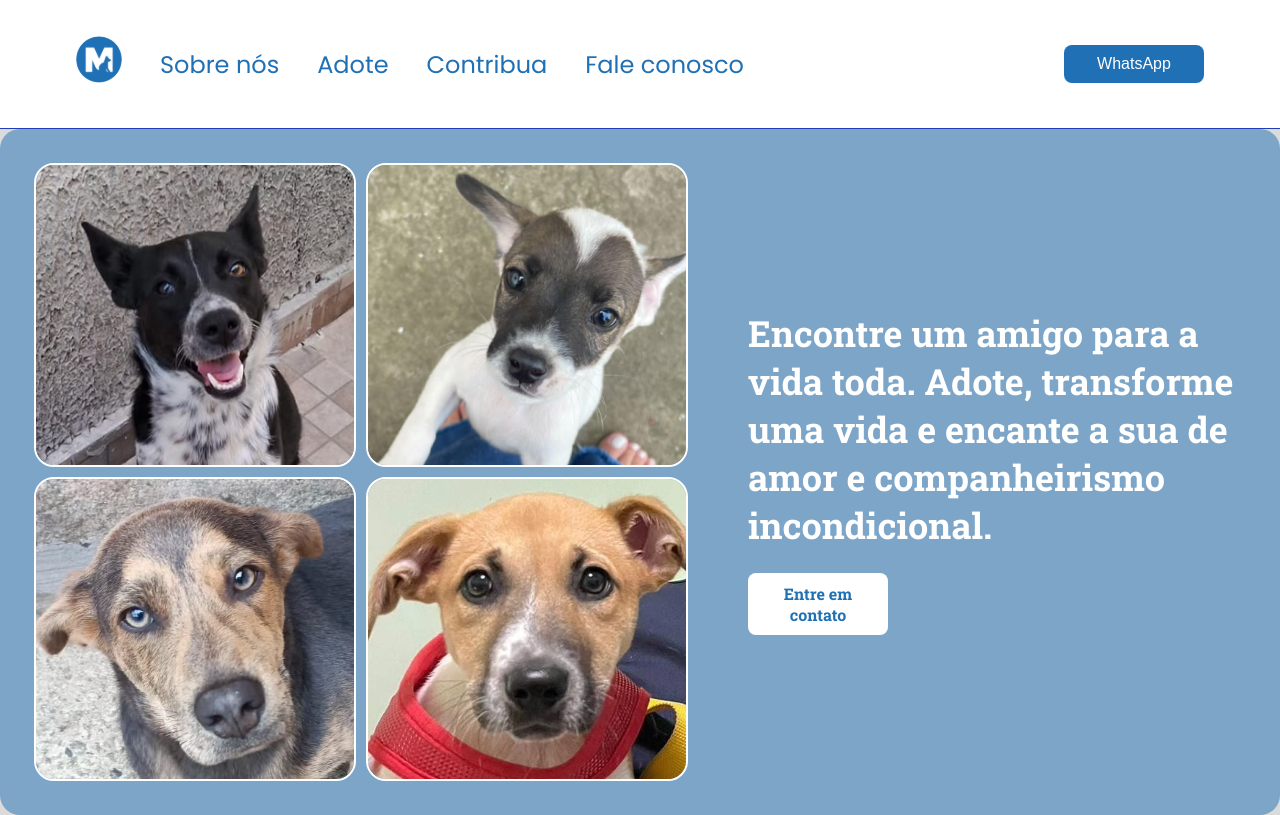
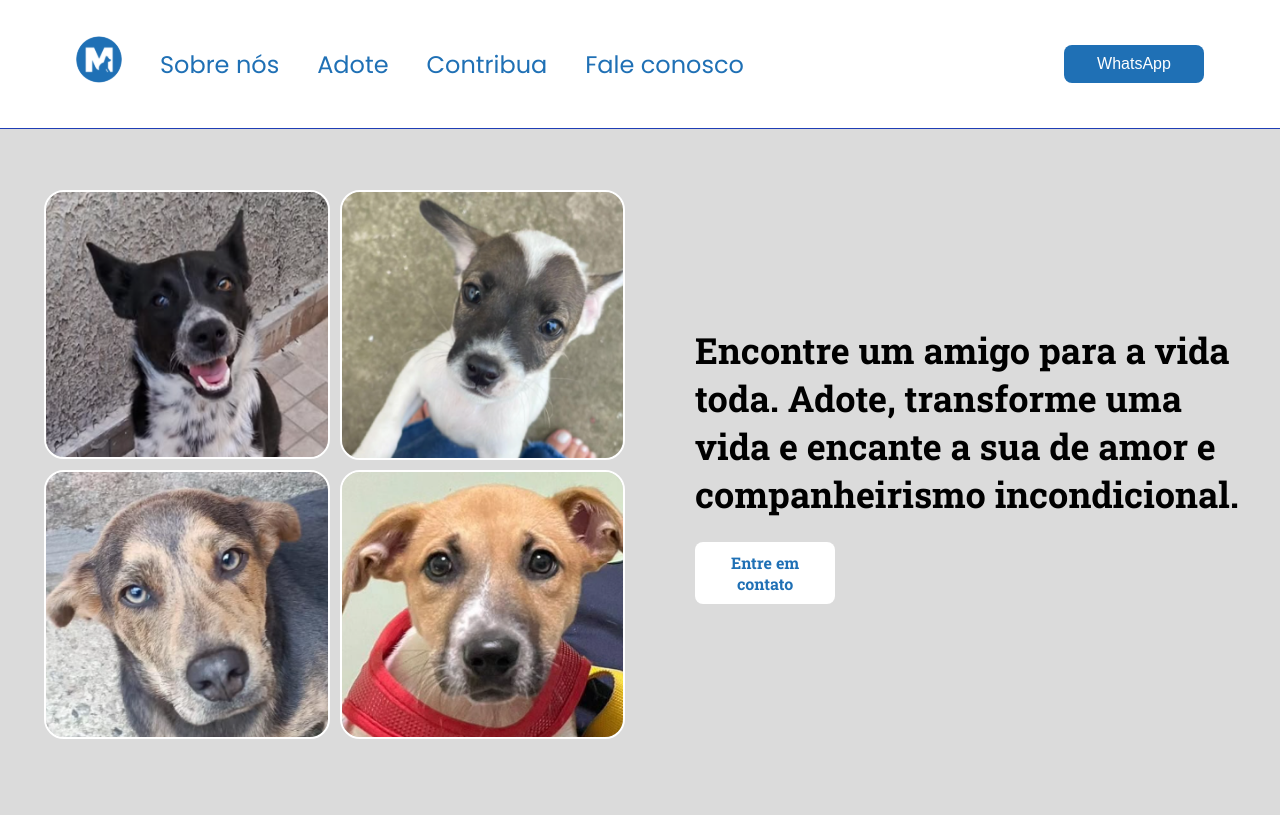
Before and after one commit to devoctaviooliveira/SiteOng, a React (Vite) app: page /adopt in a window 1280 px wide. Built offline with nearby package versions, Linux system fonts and the light colour scheme.

Commit message:
responsi adote

```diff
--- a/src/pages/Adopt/styles.js
+++ b/src/pages/Adopt/styles.js
@@ -1,23 +1,36 @@
 import styled from "styled-components";
 
-export const Container = styled.div `
+export const Container = styled.div`
   height: 100vh;
   display: flex;
   flex-direction: column;
   align-items: center;
-`
 
-export const Grid = styled.div `
+  @media (max-width: 430px) { /* iPhone 14 Pro Max width */
+    height: auto;
+    padding: 1rem;
+  }
+`;
+
+export const Grid = styled.div`
   display: grid;
   grid-template-columns: repeat(2, 1fr);
   grid-template-rows: repeat(2, 1fr);
   gap: 1rem;
+  padding: 1rem;
 
   img {
     border-radius: 2rem;
     border: 2px solid white;
+    width: 100%;
+    height: auto;
   }
-`
+
+  @media (max-width: 430px) {
+    grid-template-columns: 1fr 1fr;
+    grid-template-rows: auto;
+  }
+`;
 
 export const MainContent = styled.div`
   display: flex;
@@ -25,9 +38,15 @@ export const MainContent = styled.div`
   align-items: center;
   padding: 3.4rem;
   border-radius: 2rem;
-  background-color: rgba(31, 112, 181, 0.50);
+
   margin: auto;
-`
+
+  @media (max-width: 430px) {
+    flex-direction: column;
+    gap: 2rem;
+    padding: 1.5rem;
+  }
+`;
 
 export const TextContent = styled.div`
   display: flex;
@@ -37,7 +56,7 @@ export const TextContent = styled.div`
   h1 {
     font-size: 3.6rem;
     max-width: 62rem;
-    color: white;
+    color: black;
     font-family: "Roboto Slab";
   }
 
@@ -47,4 +66,11 @@ export const TextContent = styled.div`
     font-weight: bold;
     font-family: "Roboto Slab";
   }
-`
+
+  @media (max-width: 430px) {
+    h1 {
+      font-size: 1.5rem;
+
+    }
+  }
+`;
```
